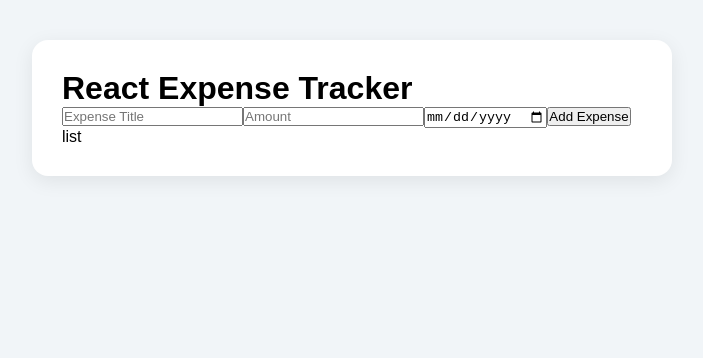
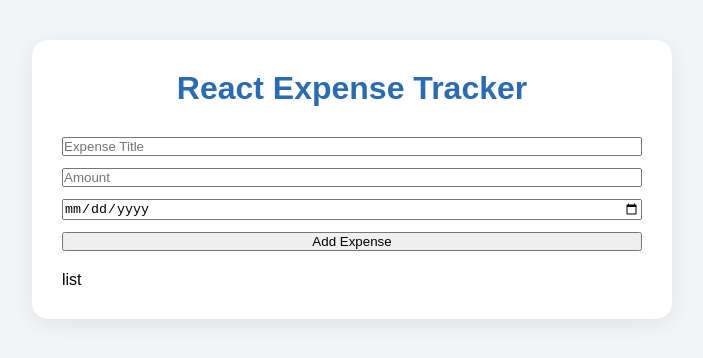
Before and after one commit to andrewteece/react-expense-tracker, a React (Vite) app: page / in a window 1280 px wide. Shown: the top 358 px of the page, without its empty margins (288-991 px from the left). Built offline with nearby package versions, Linux system fonts and the light colour scheme.

Commit message:
style sfor expense-form

```diff
--- a/src/App.css
+++ b/src/App.css
@@ -17,3 +17,16 @@ body {
   border-radius: 16px;
   box-shadow: 0 5px 20px rgba(0, 0, 0, 0.08);
 }
+
+.expense-form {
+  display: flex;
+  flex-direction: column;
+  gap: 12px;
+  margin-bottom: 20px;
+}
+
+h1 {
+  text-align: center;
+  color: hsl(211, 61%, 43%);
+  margin-bottom: 30px;
+}
```
